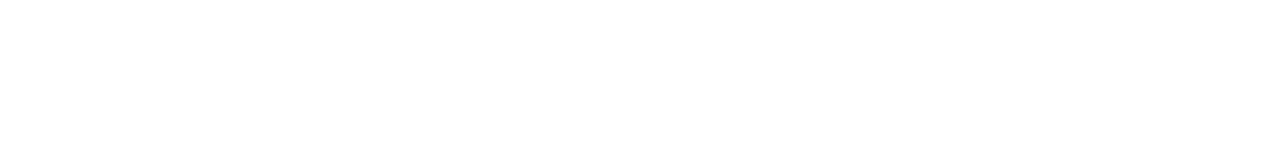
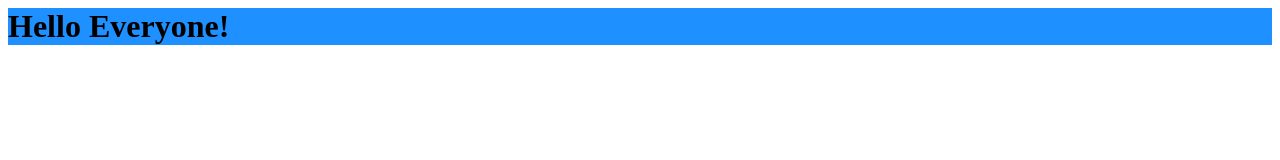
Before and after one commit to newmanwell/html-css-stretch, a plain HTML site: page index.html in a window 1280 px wide. Drawn offline with Linux system fonts and the light colour scheme.

Commit message:
added and styled h1

```diff
--- a/index.html
+++ b/index.html
@@ -1,8 +1,9 @@
 <html>
   <head>
     <title>HTML and CSS Stretch</title>
+    <link rel="stylesheet" href="./style.css" />
   </head>
   <body>
-
+    <h1>Hello Everyone!</h1>
   </body>
 </html>
--- /dev/null
+++ b/style.css
@@ -0,0 +1,3 @@
+h1 {
+  background-color: dodgerblue;
+}
```
